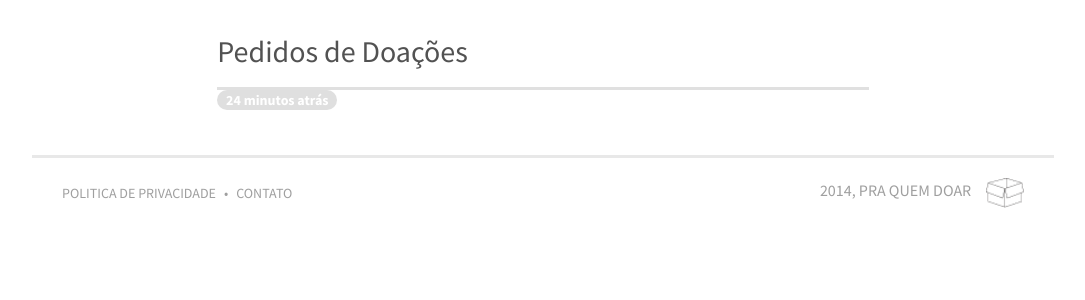
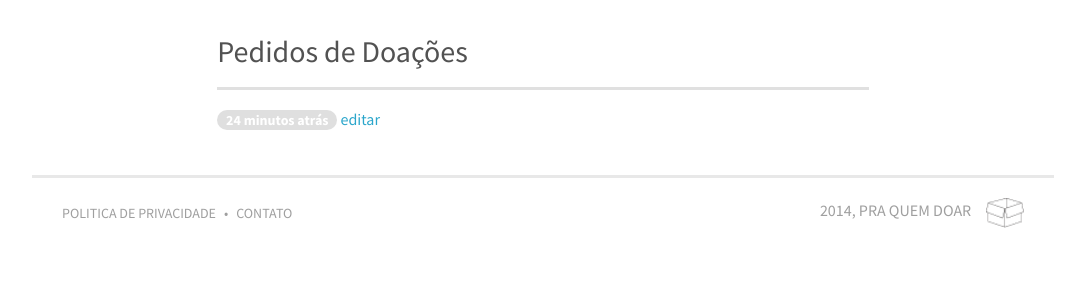
Before and after one commit to CodingForChange/praquemdoar, a Flask app: page /doacao in a window 1280 px wide. Shown: the part 100-400 px from the top of the page, without its empty margins (97-1182 px from the left). Run offline with Flask 2, Linux system fonts and the light colour scheme; parts of the project's set-up code (start-up, migrations or seed data) failed here and were passed over.

Commit message:
atualizacao

```diff
--- a/app/static/css/style.css
+++ b/app/static/css/style.css
@@ -204,6 +204,7 @@ input.busca{
 
 .doacoes{
 	border-top: 3px solid #e0e0e0;
+	padding-top: 20px;
 }
 
 footer{
--- a/app/templates/doacao.html
+++ b/app/templates/doacao.html
@@ -5,6 +5,7 @@
 			<h2>Pedidos de Doações</h2>
 			<section class="doacoes">
 				<span class="label round gray">24 minutos atrás </span>
+				<a href="#">editar</a>
 			</section>
 		</section>
 	</section>
```
